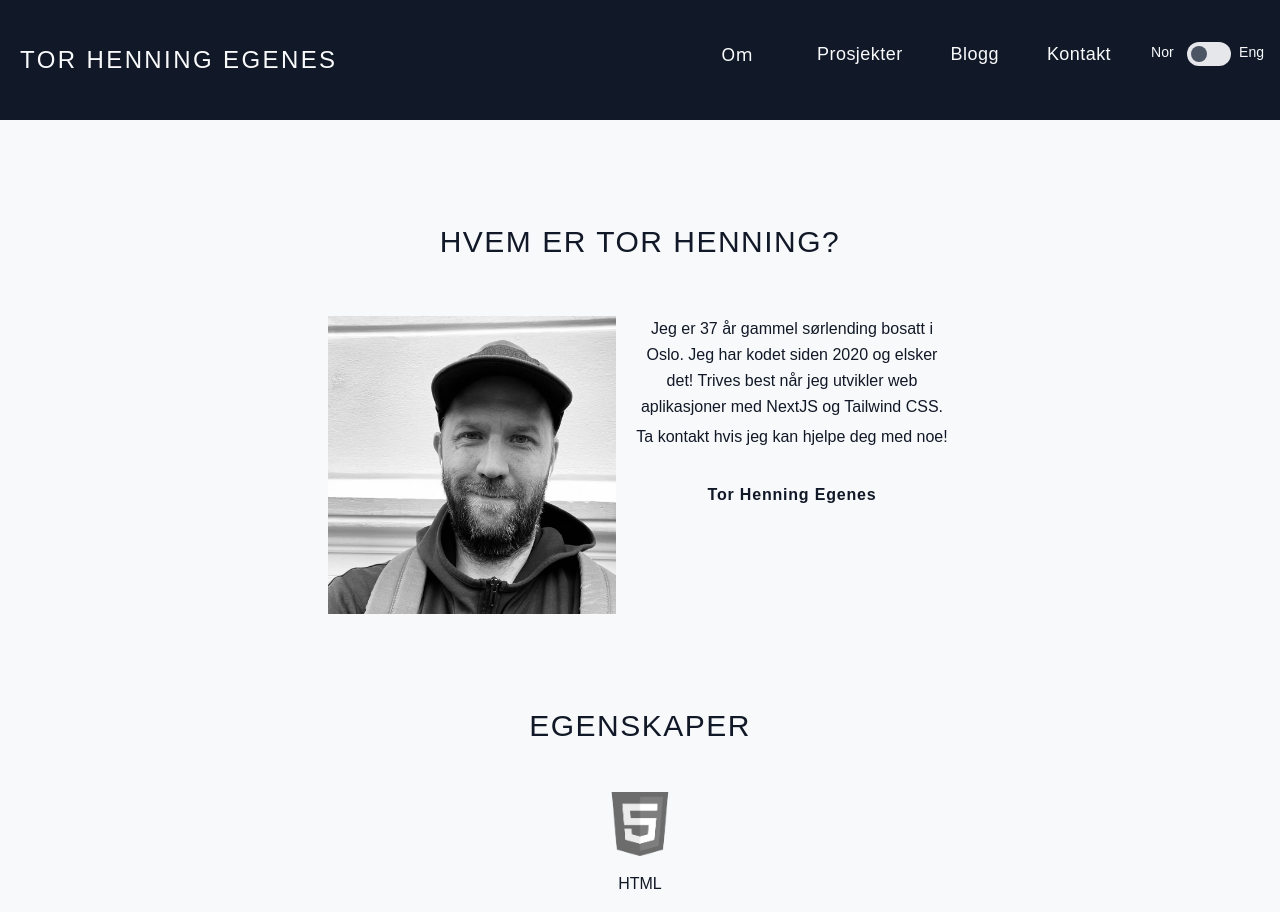
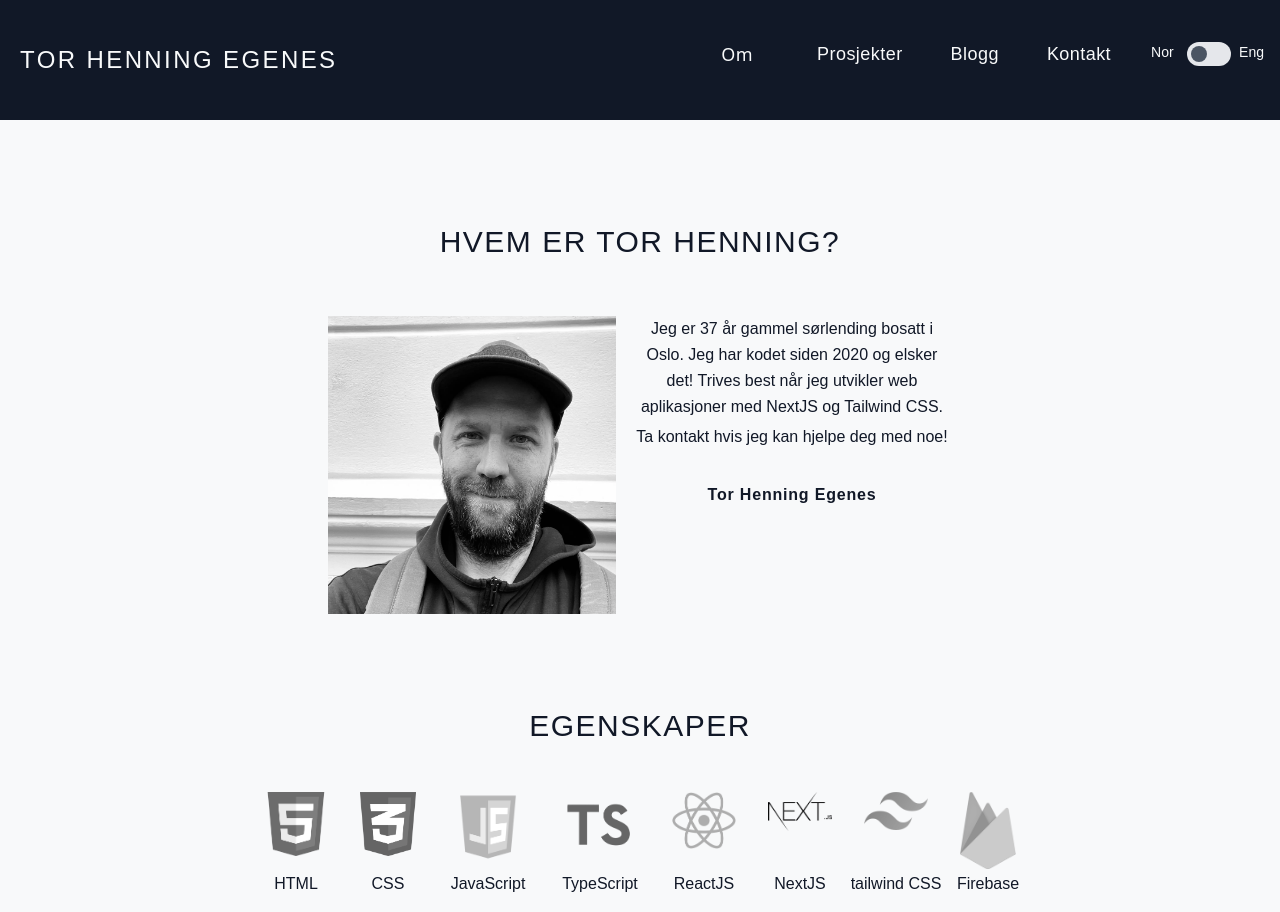
Before and after one commit to Loathar/torhenningegenes, a Next.js app: page /about in a window 1280 px wide. Shown: the top 912 px of the page. Built offline with nearby package versions, Linux system fonts and the light colour scheme.

Commit message:
minor change

```diff
--- a/pages/about.js
+++ b/pages/about.js
@@ -40,7 +40,7 @@ export default function About() {
             Egenskaper
           </h1>
           <div className="">
-            <ul className="flex flex-col md:justify-between md:flex-wrap text-center items-center align-middle">
+            <ul className="flex flex-col md:flex-row md:justify-between md:flex-wrap text-center items-center align-middle">
               <li className="">
                 <div className="m-4 w-16 h-16 ">
                   <Image
```
